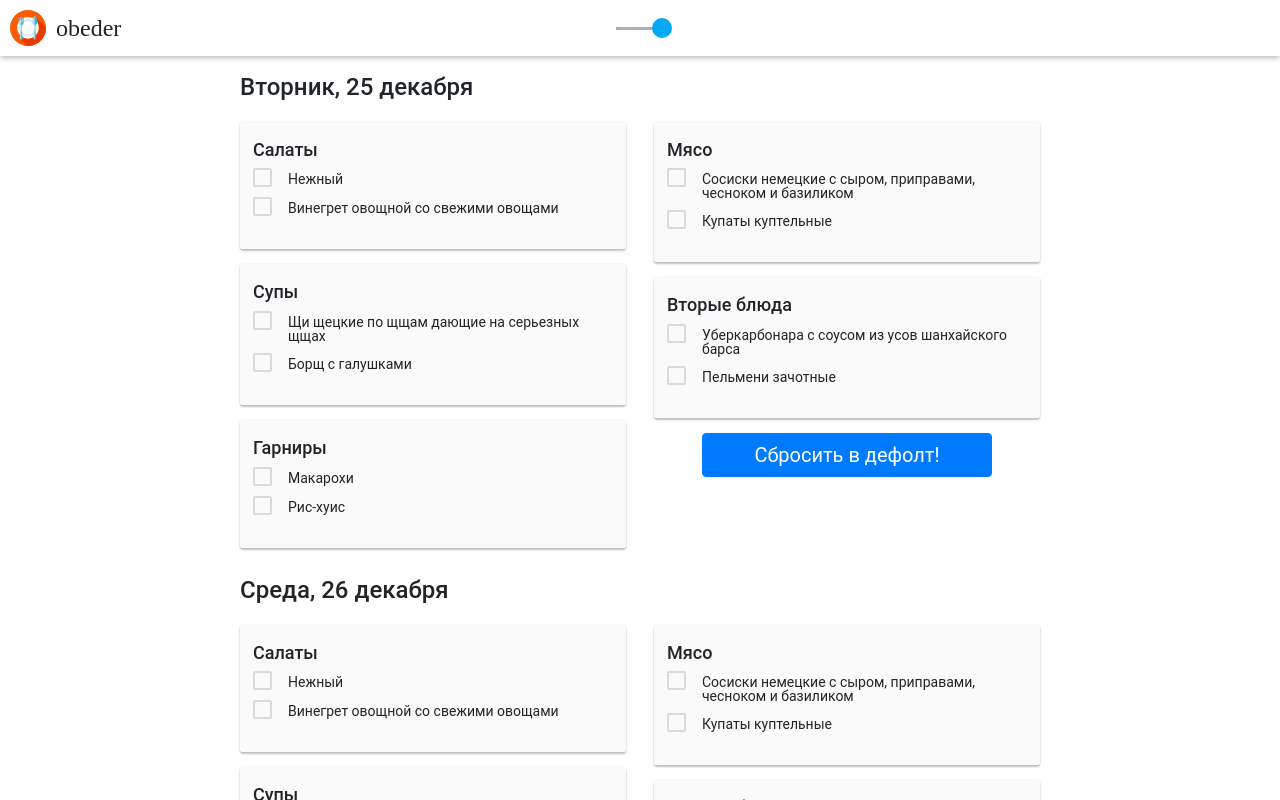
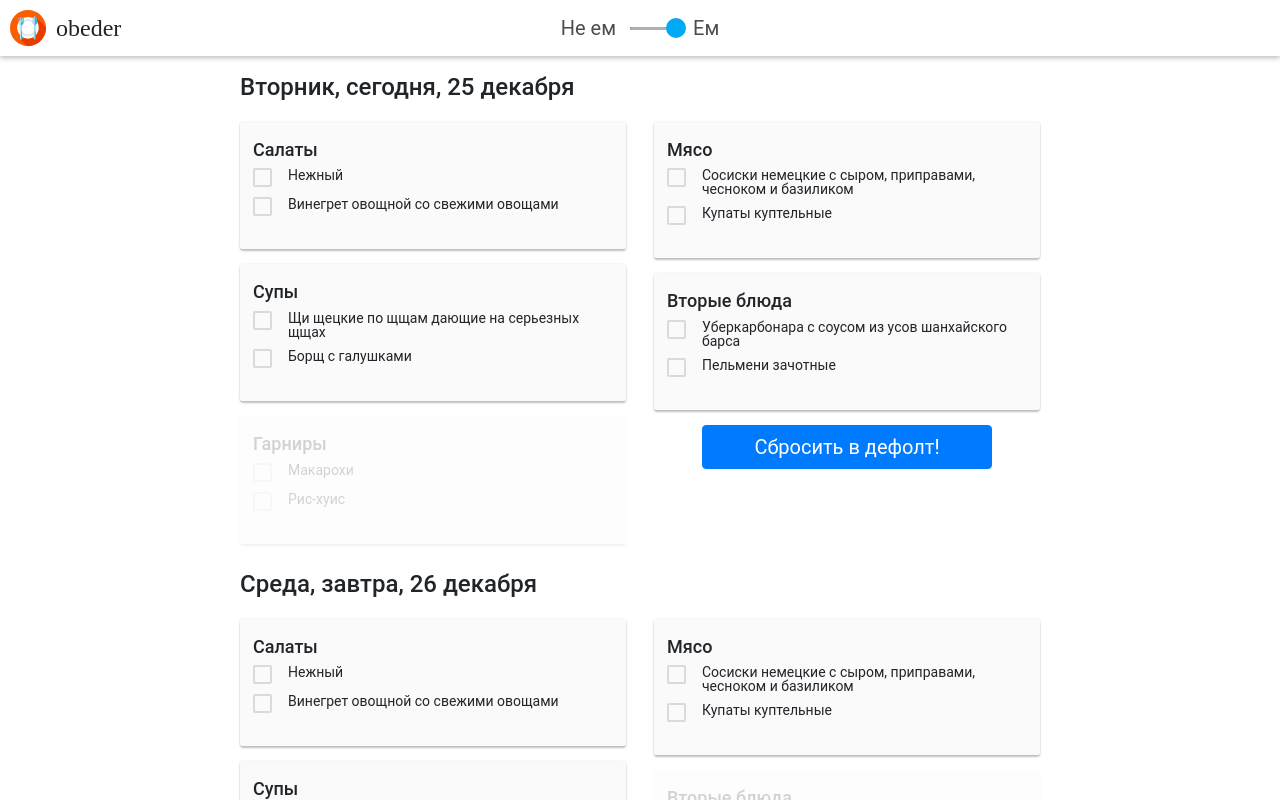
Before and after one commit to dimastad/TestObeder, a React (Create React App) app: page / in a window 1280 px wide. Both pictures are taken after a click on the label 616 px from the left and 28 px from the top of the page. Shown: the top 800 px of the page. Built offline with nearby package versions, Linux system fonts and the light colour scheme; what webfontloader would draw is missing.

Commit message:
add third requirement

```diff
--- a/src/components/Header/Header.css
+++ b/src/components/Header/Header.css
@@ -16,7 +16,7 @@
     position: relative;
 }
 
-.checkbox-toggle:after{
+span.choice{
     content: " ";
     width: 49px;
     height: 3px;
@@ -49,7 +49,7 @@
     border-radius: 50%;
     border: 3px solid #807E7F;
     top: 8px;
-    left:  5px;
+    left: 60px;
     background: #fff;
     transition: all 0.5s;
     cursor: pointer;
@@ -57,7 +57,7 @@
 }
 
 input#choice:checked + .mainWrapper .checkbox-circle {
-    left: 50px;
+    left: 105px;
     background: #02a9f4;
     border-color: #02a9f4;
 }
--- a/src/components/Header/Header.js
+++ b/src/components/Header/Header.js
@@ -15,12 +15,10 @@ export default class Header extends Component {
 
 
                 <div className="checkbox-toggle">
-                    {/*<label htmlFor="choice" className="not-eat">Не ем</label>
-                    <input id='choice' type="checkbox" className="choice" />
+                    <label htmlFor='choice' className="not-eat">Не ем</label>
                     <span className="choice"></span>
-                    <label className="checkbox-circle" htmlFor='choice'></label>
-                    <label htmlFor='choice' className="eat">Ем</label>*/}
                     <label htmlFor='choice' className="checkbox-circle"></label>
+                    <label htmlFor='choice' className="eat">Ем</label>
                 </div>
             </header>
         )
--- a/src/components/Menu/Menu.js
+++ b/src/components/Menu/Menu.js
@@ -5,6 +5,7 @@ import "bootstrap/dist/css/bootstrap.css";
 export default class Menu extends Component {
     render() {
         const{
+            lock,
             menuheader,
             id1,
             dish1,
@@ -12,18 +13,18 @@ export default class Menu extends Component {
             dish2
         } = this.props;
         return (
-            <fieldset className="menu">
+            <fieldset className="menu" disabled={lock}>
                 <h4>{menuheader}</h4>
                 <ul className="menu__list">
                     <li className="menu__list-item">
                         <input id={id1} type="checkbox" className="menu__checkbox_hidden"></input>
                         <label className="menu__checkbox mr-3" htmlFor={id1}></label>
-                        <label className="mt-1" htmlFor={id1}>{dish1}</label>
+                        <label htmlFor={id1}>{dish1}</label>
                     </li>
                     <li className="menu__list-item">
                         <input id={id2} type="checkbox" className="menu__checkbox_hidden"></input>
                         <label className="menu__checkbox mr-3" htmlFor={id2} ></label>
-                        <label className="mt-1" htmlFor={id2}>{dish2}</label>
+                        <label htmlFor={id2}>{dish2}</label>
                     </li>
                 </ul>
             </fieldset>
--- a/src/components/Today/Today.js
+++ b/src/components/Today/Today.js
@@ -16,12 +16,15 @@ export default class Today extends Component {
         return (
             <div>
                 <h2 className="blockTitle">
-                    {weekDay[date.getDay()]}, {date.getDate()} {month[date.getMonth()]}
+                    {weekDay[date.getDay()]},&nbsp;
+                    <span className="d-md-inline d-none">сегодня,&nbsp;</span>
+                    {date.getDate()}&nbsp;
+                    {month[date.getMonth()]}
                 </h2>
                 <form className="menuWrapper">
-                    <Menu menuheader="Салаты" id1="salad" dish1="Нежный" id2="vinegret" dish2="Винегрет овощной со свежими овощами" />
+                    <Menu menuheader="Салаты" id1="salad" dish1="Нежный" id2="vinegret" dish2="Винегрет овощной со свежими овощами"/>
                     <Menu menuheader="Супы" id1="shee" dish1="Щи щецкие по щщам дающие на серьезных щщах" id2="borsh" dish2="Борщ с галушками" />
-                    <Menu menuheader="Гарниры" id1="paste" dish1="Макарохи" id2="reeze" dish2="Рис-хуис" />
+                    <Menu menuheader="Гарниры" id1="paste" dish1="Макарохи" id2="reeze" dish2="Рис-хуис" lock="disabled" />
                     <Menu menuheader="Мясо" id1="sausages" dish1="Сосиски немецкие с сыром, приправами, чесноком и базиликом" id2="kupaty" dish2="Купаты куптельные" />
                     <Menu addClass="disabled" menuheader="Вторые блюда" id1="karbonara" dish1="Уберкарбонара с соусом из усов шанхайского барса" id2="ravioly" dish2="Пельмени зачотные" />
                     <Button type="reset" buttonText="Сбросить в дефолт!" />
--- a/src/components/Tomorrow/Tomorrow.js
+++ b/src/components/Tomorrow/Tomorrow.js
@@ -6,14 +6,18 @@ import Button from "../Button/Button";
 let date = new Date();
 let weekDay = ["Воскресенье", "Понедельник", "Вторник", "Среда", "Четверг", "Пятница", "Суббота"];
 let month = ["января", "февраля", "марта", "апреля", "мая", "июня",
-	"июля", "августа", "сентября", "октября", "ноября", "декабря" ];
+    "июля", "августа", "сентября", "октября", "ноября", "декабря" ];
+var tomorrow = new Date(date.getTime()+1000*60*60*24);
 
 export default class Tomorrow extends Component {
     render() {
         return (
             <div>
                 <h2 className="blockTitle">
-                    {weekDay[date.getDay() + 1]}, {date.getDate() + 1} {month[date.getMonth()]}
+                    {weekDay[tomorrow.getDay()]},&nbsp;
+                    <span className="d-md-inline d-none">завтра,&nbsp;</span>
+                    {tomorrow.getDate()}&nbsp;
+                    {month[tomorrow.getMonth()]}
 
                 </h2>
                 <form className="menuWrapper">
@@ -21,8 +25,11 @@ export default class Tomorrow extends Component {
                     <Menu menuheader="Супы" id1="shee-t" dish1="Щи щецкие по щщам дающие на серьезных щщах" id2="borsh-t" dish2="Борщ с галушками" />
                     <Menu menuheader="Гарниры" id1="paste-t" dish1="Макарохи" id2="reeze-t" dish2="Рис-хуис" />
                     <Menu menuheader="Мясо" id1="sausages-t" dish1="Сосиски немецкие с сыром, приправами, чесноком и базиликом" id2="kupaty-t" dish2="Купаты куптельные" />
-                    <Menu addClass="disabled" menuheader="Вторые блюда" id1="karbonara-t" dish1="Уберкарбонара с соусом из усов шанхайского барса" id2="ravioly-t" dish2="Пельмени зачотные" />
+                    <Menu addClass="disabled" menuheader="Вторые блюда" id1="karbonara-t" dish1="Уберкарбонара с соусом из усов шанхайского барса" id2="ravioly-t" dish2="Пельмени зачотные" lock="disabled" />
                     <Button type="reset" buttonText="Сбросить в дефолт!"/>
+                    <br/>
+                    <br/>
+                    <br/>
                 </form>
             </div>
         )
```
